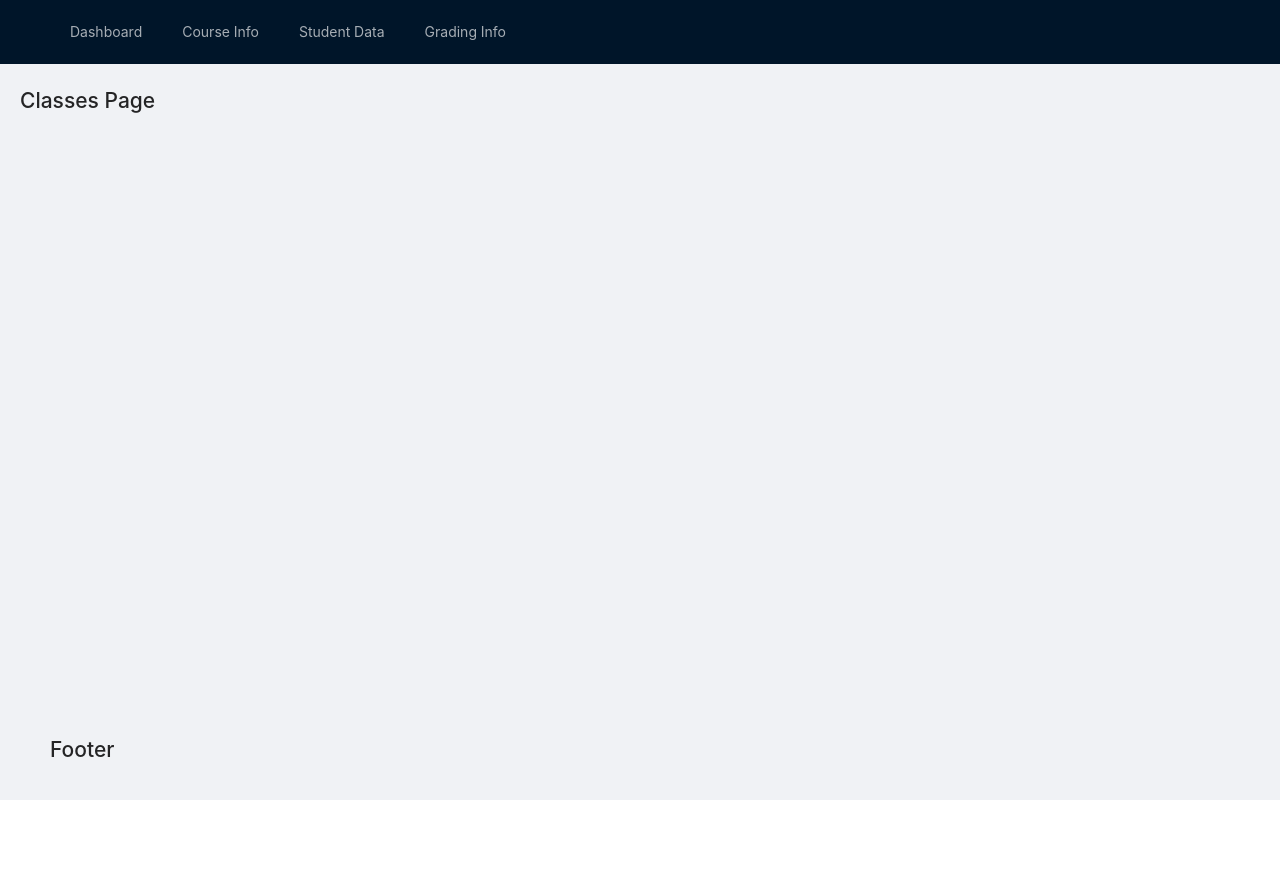
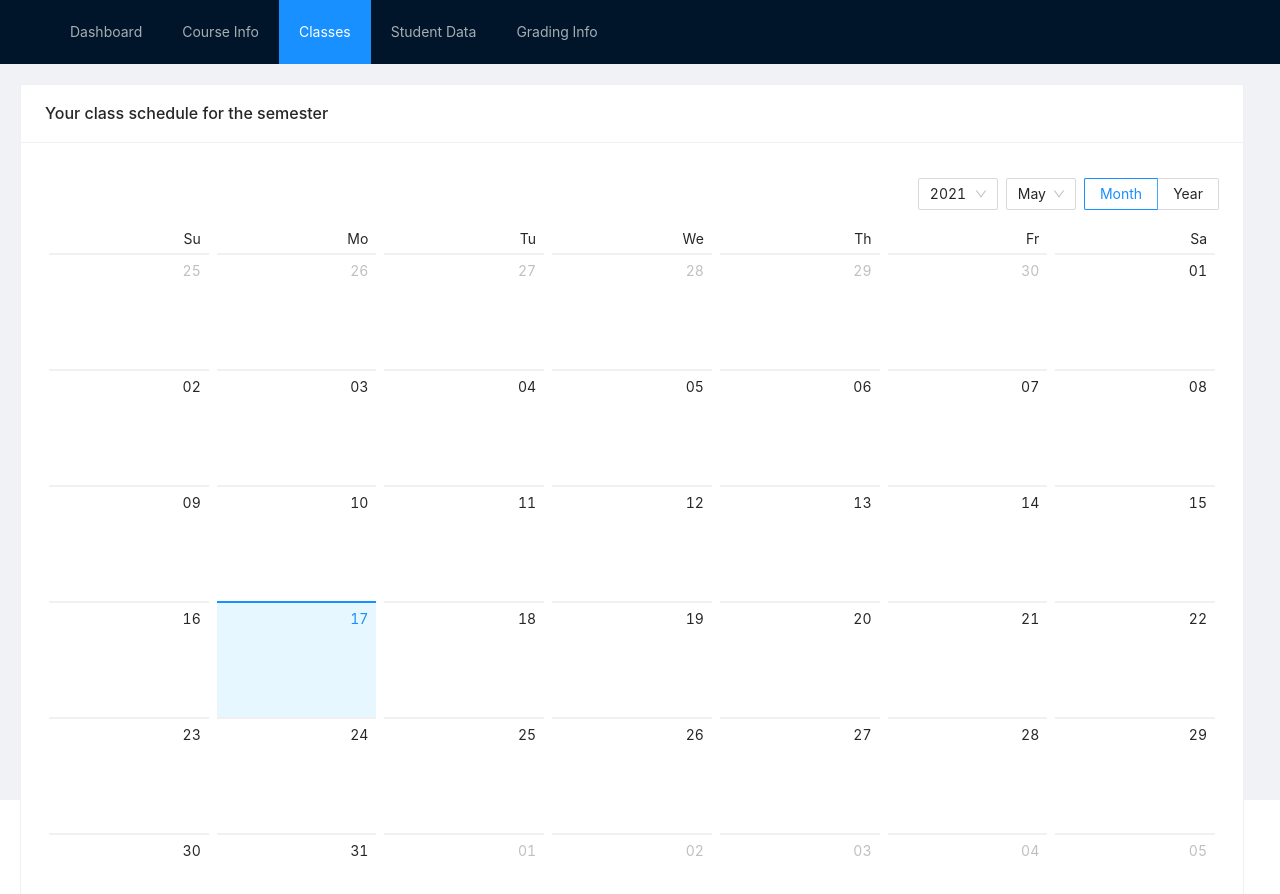
Before and after one commit to afullsnack/gmap, a Next.js app: page /classes in a window 1280 px wide. Shown: the top 894 px of the page. Before the commit the page ends 800 px from the top, so only its background shows below. Built offline with nearby package versions, Linux system fonts and the light colour scheme.

Commit message:
Made a couple changes to maps and classes

```diff
--- a/components/navigation.js
+++ b/components/navigation.js
@@ -19,6 +19,7 @@ export default function Navigation() {
     >
       <Menu.Item key="/dashboard">Dashboard</Menu.Item>
       <Menu.Item key="/courses">Course Info</Menu.Item>
+      <Menu.Item key="/classes">Classes</Menu.Item>
       <Menu.Item key="/students">Student Data</Menu.Item>
       <Menu.Item key="/grading">Grading Info</Menu.Item>
     </Menu>
--- a/pages/classes.js
+++ b/pages/classes.js
@@ -1,7 +1,19 @@
 import withLayout from "components/globalLayout.js";
+import { Calendar, Row, Col, Card } from "antd";
 
 function Classes() {
-  return <h1>Classes Page</h1>;
+  const onPanelChange = (value, mode) => {
+    console.log(value, mode);
+  };
+  return (
+    <Row gutter={16} style={{ width: "100%", height: "100%" }}>
+      <Col span={24}>
+        <Card title="Your class schedule for the semester">
+          <Calendar onPanelChange={onPanelChange} />
+        </Card>
+      </Col>
+    </Row>
+  );
 }
 
 export default withLayout(Classes);
--- a/styles/globals.css
+++ b/styles/globals.css
@@ -3,6 +3,8 @@ body {
   min-height: 100vh;
   padding: 0;
   margin: 0;
+  width: 100%;
+  height: 100%;
   font-family: -apple-system, BlinkMacSystemFont, Segoe UI, Roboto, Oxygen,
     Ubuntu, Cantarell, Fira Sans, Droid Sans, Helvetica Neue, sans-serif;
 }
```
Also changed, not shown: pages/dashboard.js (+8 -1 lines).
